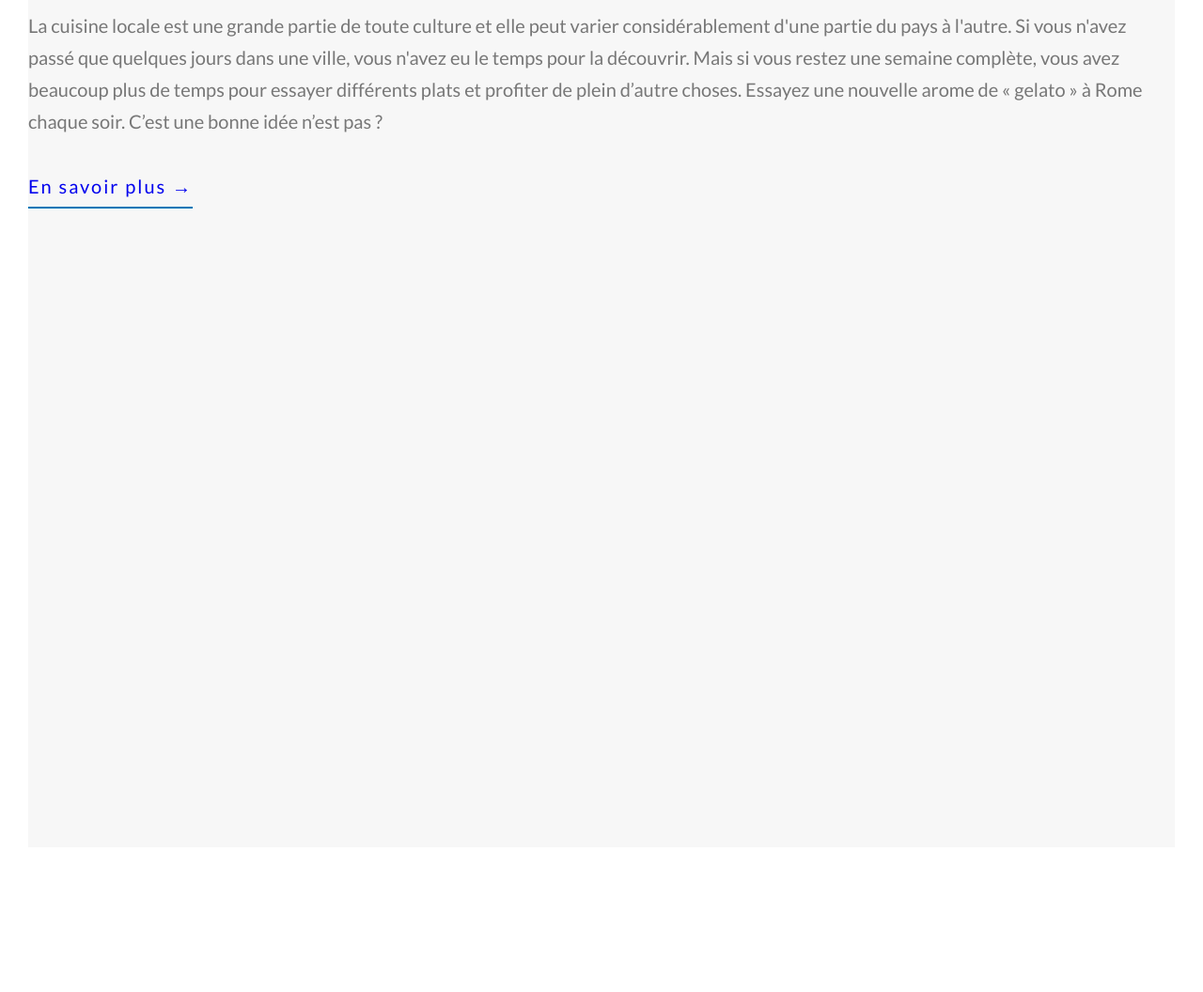
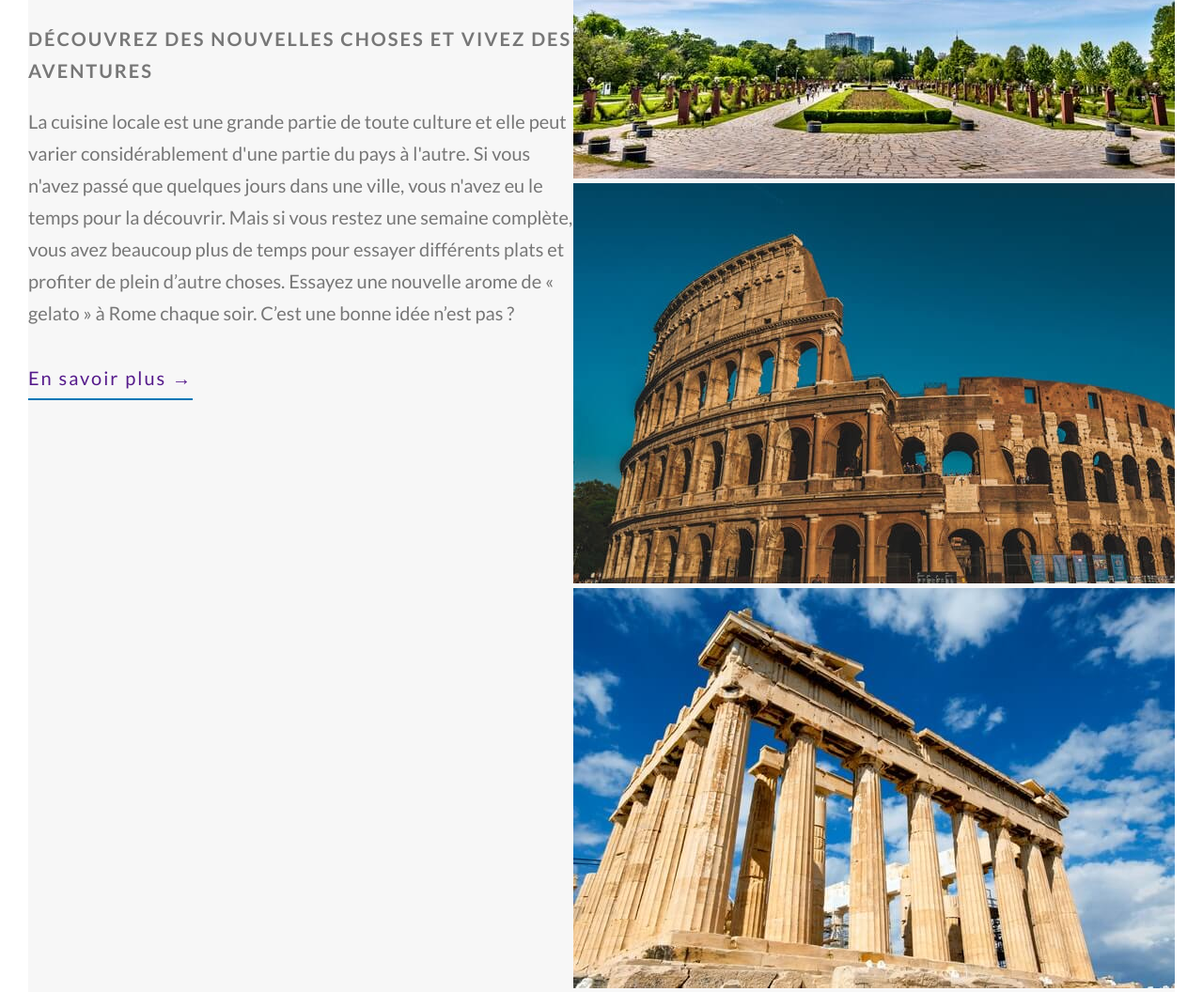
Before and after one commit to florinstrulea/fake-travel-agency, a website: page index.html in a window 1280 px wide. Shown: the part 1373-2429 px from the top of the page at 94% size. Before the commit the page ends 2305 px from the top, so only its background shows below. Drawn offline with Linux system fonts and the light colour scheme.

Commit message:
j'ai ajouté les fichiers _grid.scss et _group.scss

```diff
--- a/index.html
+++ b/index.html
@@ -65,10 +65,20 @@
 							et profiter de plein d’autre choses. Essayez une nouvelle arome de « gelato » à Rome
 							chaque soir. C’est une bonne idée n’est pas ?
 						</p>
-						<a href="#" class="btn-text">En savoir plus &#8594;</a>
+						<a href="" class="btn-text">En savoir plus &#8594;</a>
 					</div>
-					<div class="about-us__container--photos">
-						<img src="" alt="" /><img src="" alt="" /><img src="" alt="" /><img src="" alt="" />
+					<div class="about-us__container--photo">
+						<div class="group">
+							<img class="group__photo group__photo--p1" src="img/bucarest.jpg" alt="Photo 1" /><img
+								class="group__photo group__photo--p2"
+								src="img/rome.jpg"
+								alt="Photo 2"
+							/><img class="group__photo group__photo--p3" src="img/athens.jpg" alt="Photo 3" /><img
+								class="group__photo group__photo--p4"
+								src="img/sevilla.jpg"
+								alt="Photo 4"
+							/>
+						</div>
 					</div>
 				</div>
 				<div></div>
--- a/sass/abstracts/_mixins.scss
+++ b/sass/abstracts/_mixins.scss
@@ -1,4 +1,11 @@
+@use "../abstracts/variables" as v;
 @mixin flex-center() {
 	display: flex;
 	justify-content: center;
 }
+
+@mixin btn-text-action() {
+	box-shadow: 0 1.5rem 2rem rgba(v.$color-black, 0.7);
+	transform: translatey(-0.5rem);
+	transition: all ease 0.5s;
+}
--- a/sass/components/_button.scss
+++ b/sass/components/_button.scss
@@ -1,4 +1,5 @@
 @use "../abstracts/variables" as v;
+@use "../abstracts/mixins" as m;
 
 .btn {
 	&-container {
@@ -70,5 +71,9 @@
 		color: v.$color-white;
 		background-color: v.$color-primary;
 		transition: all ease-out 0.2s;
+		@include m.btn-text-action;
+	}
+	&:active {
+		@include m.btn-text-action;
 	}
 }
--- /dev/null
+++ b/sass/components/_group.scss
@@ -0,0 +1,4 @@
+.group {
+	&__photo {
+	}
+}
--- a/sass/main.scss
+++ b/sass/main.scss
@@ -8,6 +8,7 @@
 @use "../sass/base/utilities" as u;
 
 @use "../sass/components/button" as bt;
+@use "../sass/components/group" as g;
 @use "../sass/layout/header" as he;
 
 @use "../sass/pages/home" as ho;
```
Also changed, not shown: css/main.css, sass/layout/_grid.scss (added), 1 other file.
